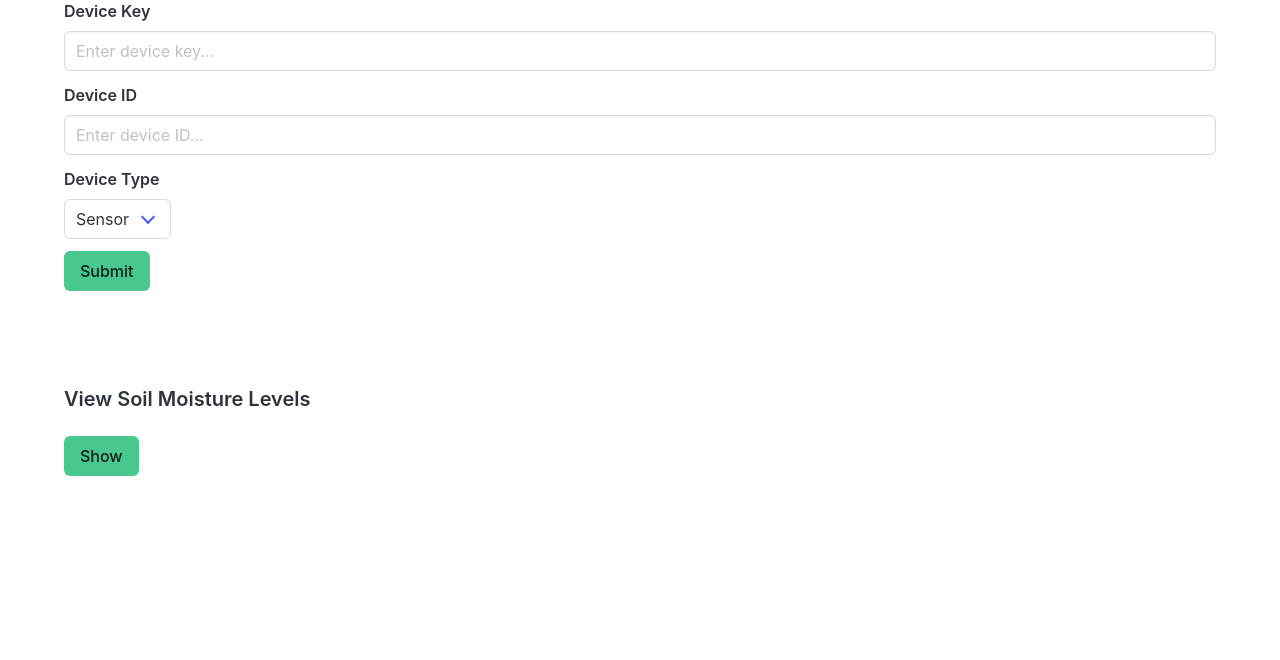
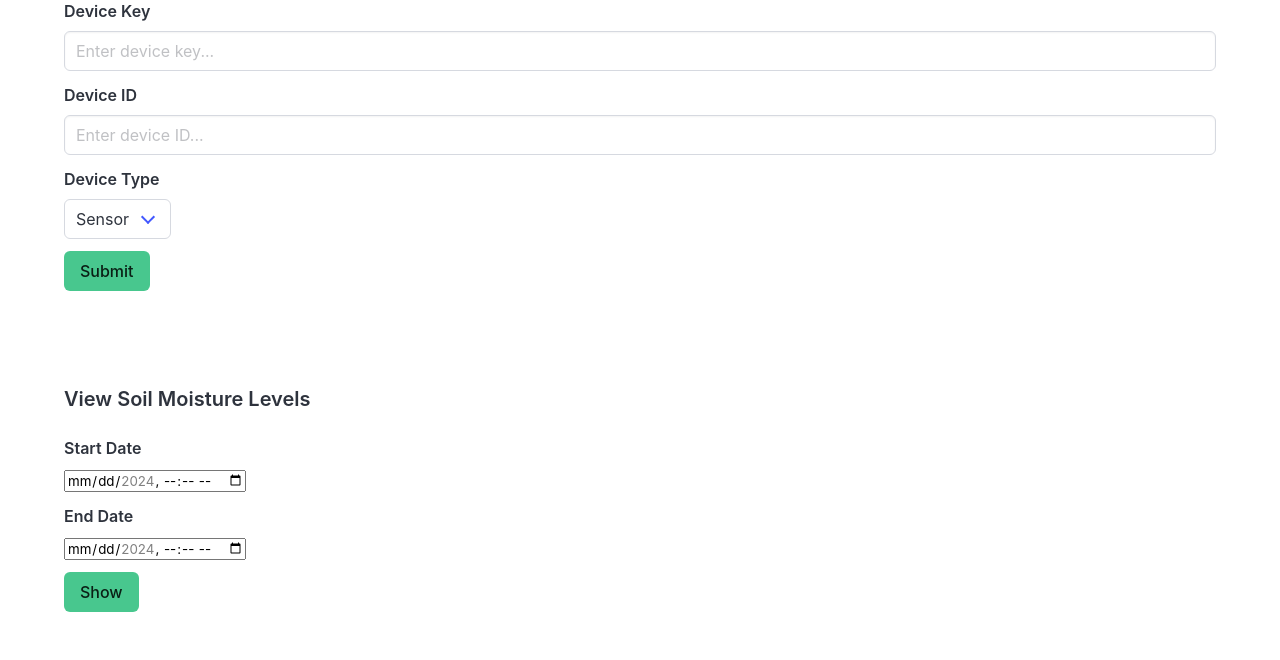
Before and after one commit to esomtoochiobi/CSCE-483-CAPSTONE, a Flask app: template website/src/templates/profile.html in a window 1280 px wide. Shown: the part 422-1082 px from the top of the page. Before the commit the page ends 898 px from the top, so only its background shows below. Run offline with Flask 3, Linux system fonts and the light colour scheme; the template is opened without the code that fills it, so the values that code supplies are empty.

Commit message:
Added datetime inputs for soil moisture plots

```diff
--- a/website/src/app.py
+++ b/website/src/app.py
@@ -1,9 +1,9 @@
 from bokeh.plotting import figure, save, output_file
-from db import create_device, create_user, get_user_by_id, get_user_by_email, get_devices_by_user
+from db import create_device, create_user, get_user_by_id, get_user_by_email, get_devices_by_user, get_readings_for_device
 from dotenv import load_dotenv
 from flask import flash, Flask, request, render_template, redirect, url_for
 from flask_bcrypt import Bcrypt
-from user import User
+from entities.user import User
 import threading
 
 import os
@@ -99,19 +99,26 @@ def profile():
 def page_not_found(e):
     return render_template('error.html')
 
-@app.route('/graph')
+@app.route('/soil_graph', methods=['POST'])
 @flask_login.login_required
-def graph():
+def soil_graph():
     dummy_data = { '2024-10-29 17:13:54': 99, '2024-10-29 17:18:50': 90, '2024-10-29 17:23:59':  89}
 
-    output_file(f'templates/graphs/{flask_login.current_user.id}_graph.html')
+    start_date = request.form.get('start').replace('T', ' ') + ':00'
+    end_date = request.form.get('end').replace('T', ' ') + ':00'
 
-    plot = figure(title='Soil Moisture Plots', x_axis_label='Timestamps', y_axis_label='Soil Moisture (%)', x_range=list(dummy_data.keys()))
-    plot.vbar(x=list(dummy_data.keys()), top=list(dummy_data.values()), width=0.5)
+    readings = get_readings_for_device(5, start_date, end_date)
+
+    output_file(f'templates/graphs/soil_{flask_login.current_user.id}_graph.html')
+
+    plot = figure(title='Soil Moisture Plot', x_axis_label='Timestamps', y_axis_label='Soil Moisture (%)', x_range=[reading.last_time for reading in readings])
+    plot.vbar(x=[reading.last_time for reading in readings], top=list(reading.value for reading in readings), width=0.5)
 
     plot.xgrid.grid_line_color = None
     plot.y_range.start = 0
 
+    plot.xaxis.major_label_orientation = "vertical"
+
     save(plot)
 
-    return render_template(f'graphs/{flask_login.current_user.id}_graph.html')
+    return render_template(f'graphs/soil_{flask_login.current_user.id}_graph.html')
--- a/website/src/templates/profile.html
+++ b/website/src/templates/profile.html
@@ -34,6 +34,7 @@
             </section>
         {% endif %}
         {% endwith %}
+
     <section class="section">
         <h1 class="title">Profile</h1>
         <h2 class="subtitle">Howdy, {{ user.email }}</h2>
@@ -69,16 +70,18 @@
                                 {% if device.device_type == 0 %}
                                 {{device.read('moistureLevel')}}
                                 {% else %}
-                                {{device.water_flow}}
+                                N/A
+                                <!-- {{device.water_flow}} -->
                                 {% endif %}
                             </td>
                             <td>
-                                {% if device.device_type == 0 %}
+                                N/A
+                                <!-- {% if device.device_type == 0 %}
                                 {{device.last_time}}
                                 {% else %}
                                 N/A
                                 {% endif %}
-                            </td>
+                            </td> -->
                         </tr>
                         {% endfor %}
                     {% endif %}
@@ -86,6 +89,8 @@
             </table>
         </div>
     </section>
+
+    <!-- Define form to add a device -->
     <section class="section">
         <div class="container">
             <h3 class="subtitle"><strong>Add a Device</strong></h3>
@@ -120,8 +125,16 @@
     <section class="section">
         <div class="container">
             <h3 class="subtitle"><strong>View Soil Moisture Levels</strong></h3>
-            <form action="/graph" method="get" target="_blank" >
-                <button class="button is-success" type="submit">Show </button>
+            <form action="/soil_graph" method="post" target="_blank" >
+                <div class="field">
+                    <label class="label">Start Date</label>
+                    <input type="datetime-local" name="start" min="2024-01-01T00:00" max="2024-12-31T23:58">
+                </div>
+                <div class="field">
+                    <label class="label">End Date</label>
+                    <input type="datetime-local" name="end" min="2024-01-01T00:01" max="2024-12-31T23:59">
+                </div>
+                <button class="button is-success" type="submit">Show</button>
             </form>
         </div>
     </section>
```
Also changed, not shown: website/src/db.py (+15 -7 lines).
